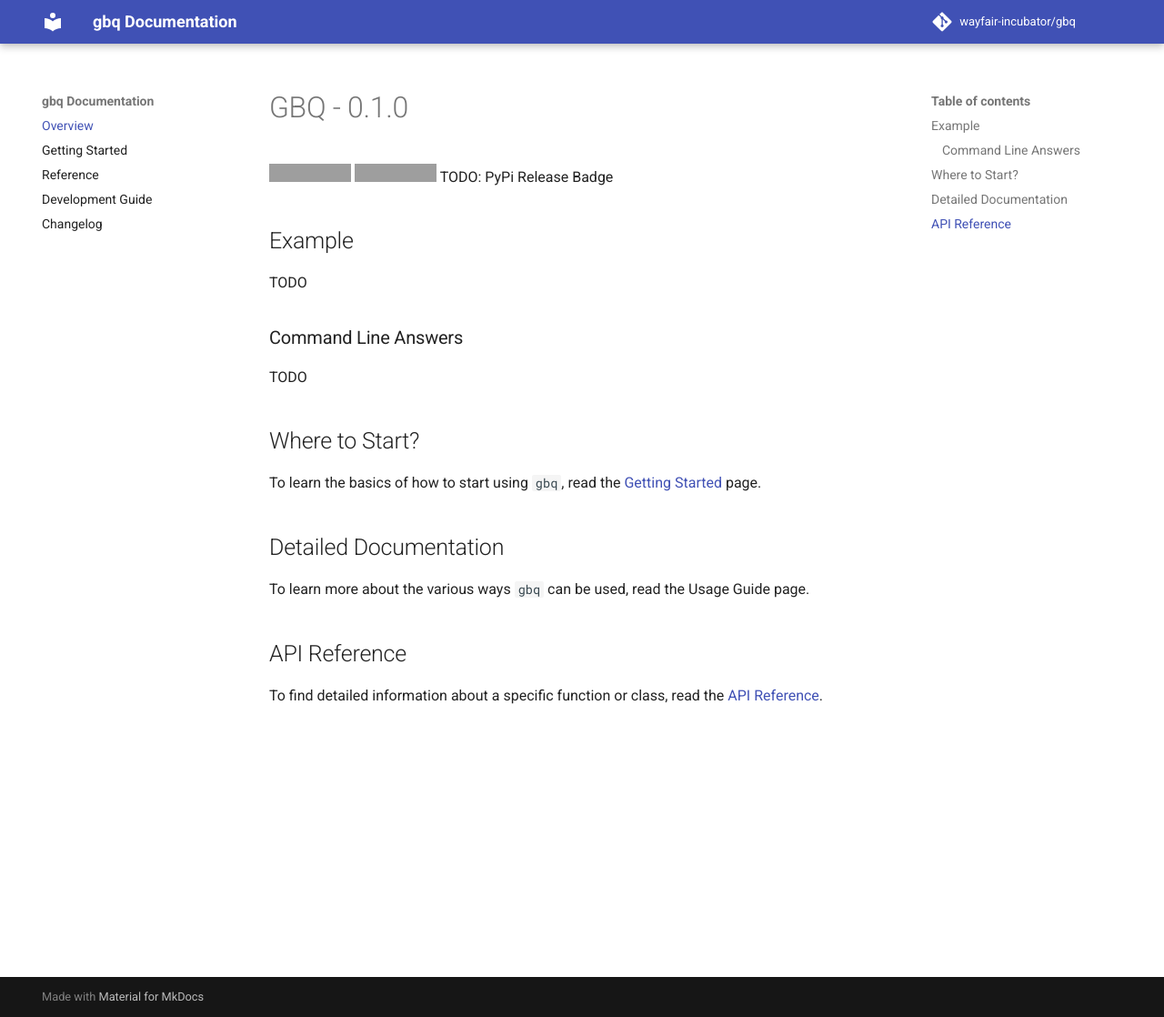
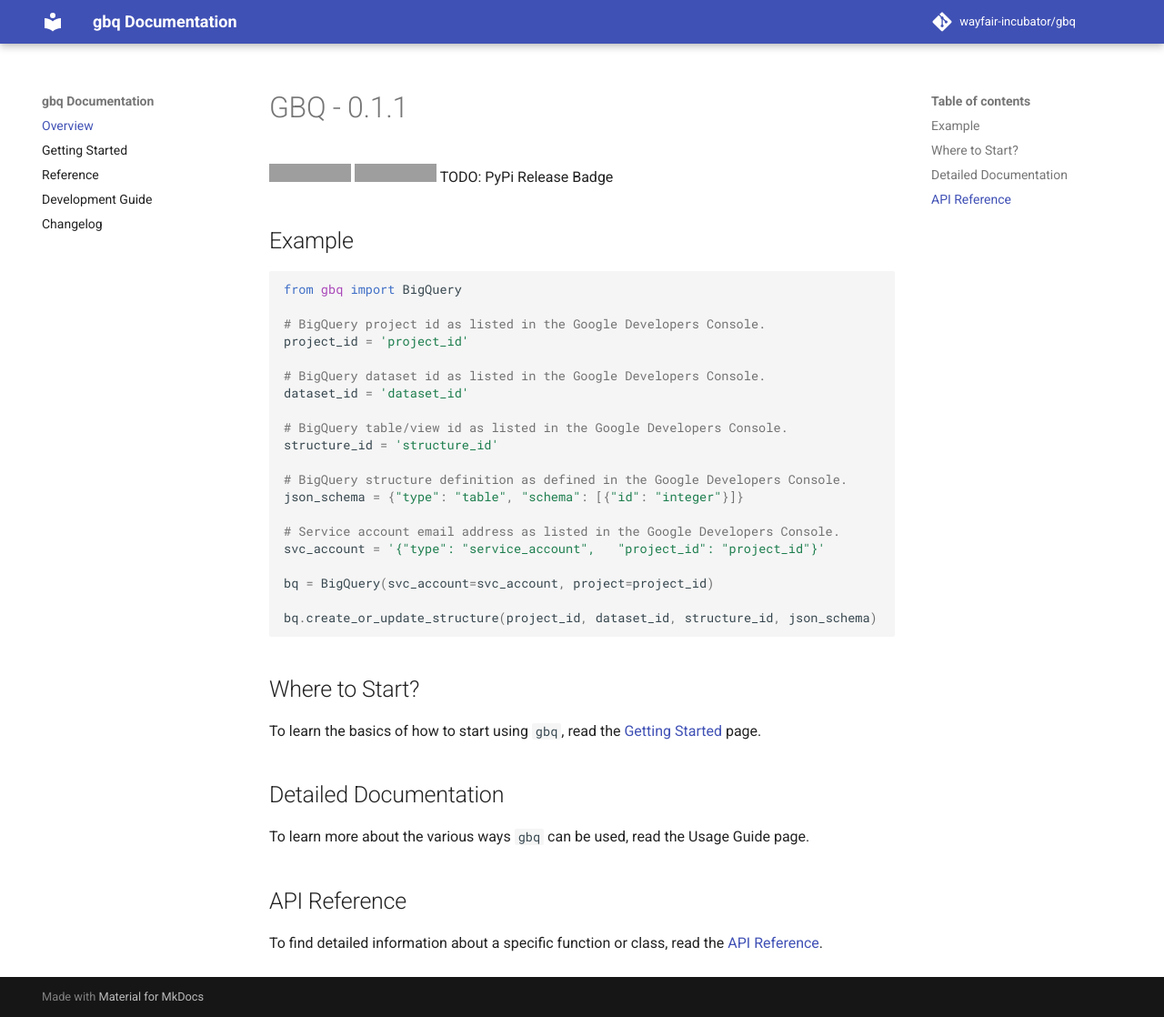
Before and after one commit to wayfair-incubator/gbq, an MkDocs documentation site: the page built from docs/index.md, in a window 1280 px wide and 1118 px high. Shown: the whole window at 91% size. Built offline with MkDocs 1.6.1 and Material for MkDocs 9.7.7, drawn with Linux system fonts in a browser that asks for light colours; comment, search, counter and statistics services are not loaded; grey boxes are pictures that could not be loaded.

````diff
--- a/docs/index.md
+++ b/docs/index.md
@@ -1,4 +1,4 @@
-# GBQ - 0.1.0
+# GBQ - 0.1.1
 
 [![CI pipeline status](https://github.com/wayfair-incubator/gbq/workflows/CI/badge.svg?branch=main)][ci]
 [![codecov](https://codecov.io/gh/wayfair-incubator/gbq/branch/main/graph/badge.svg)][codecov]
@@ -6,11 +6,28 @@ TODO: PyPi Release Badge
 
 ## Example
 
-TODO
+```python
+from gbq import BigQuery
 
-### Command Line Answers
+# BigQuery project id as listed in the Google Developers Console.
+project_id = 'project_id'
 
-TODO
+# BigQuery dataset id as listed in the Google Developers Console.
+dataset_id = 'dataset_id'
+
+# BigQuery table/view id as listed in the Google Developers Console.
+structure_id = 'structure_id'
+
+# BigQuery structure definition as defined in the Google Developers Console.
+json_schema = {"type": "table", "schema": [{"id": "integer"}]}
+
+# Service account email address as listed in the Google Developers Console.
+svc_account = '{"type": "service_account",   "project_id": "project_id"}'
+
+bq = BigQuery(svc_account=svc_account, project=project_id)
+
+bq.create_or_update_structure(project_id, dataset_id, structure_id, json_schema)
+```
 
 ## Where to Start?
 
--- a/gbq/__init__.py
+++ b/gbq/__init__.py
@@ -1,5 +1,5 @@
 from gbq.bigquery import BigQuery
 
-__version__ = "0.1.0"
+__version__ = "0.1.1"
 __author__ = "Jash Parekh <jparekh1@wayfair.com>"
 __all__ = [BigQuery]  # type: ignore
--- a/setup.cfg
+++ b/setup.cfg
@@ -3,7 +3,7 @@ name = gbq
 url = https://github.com/wayfair-incubator/gbq
 author = Jash Parekh
 author_email = jparekh1@wayfair.com
-version = 0.1.0
+version = 0.1.1
 description = Python wrapper for interacting Google BigQuery.
 long_description = file: README.md
 long_description_content_type = text/markdown
````
Also changed, not shown: CHANGELOG.md (+3 -1 lines), README.md (+3 -3 lines), docs/api.md (deleted, +0 -3 lines), docs/development-guide.md (+1 -1 lines), docs/getting-started.md (+8 -2 lines), .bumpversion.cfg.
